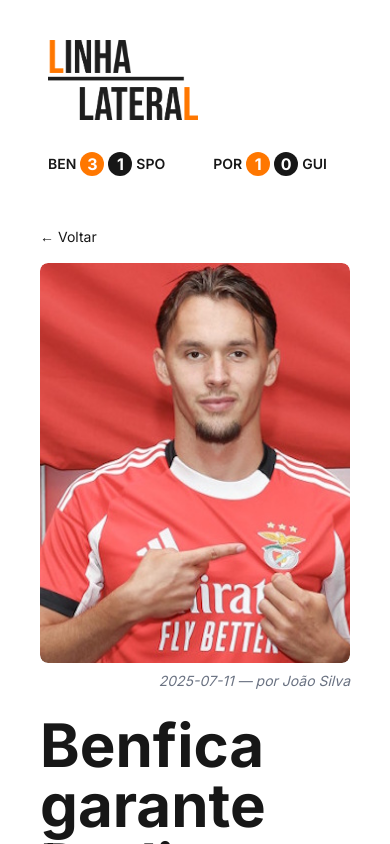
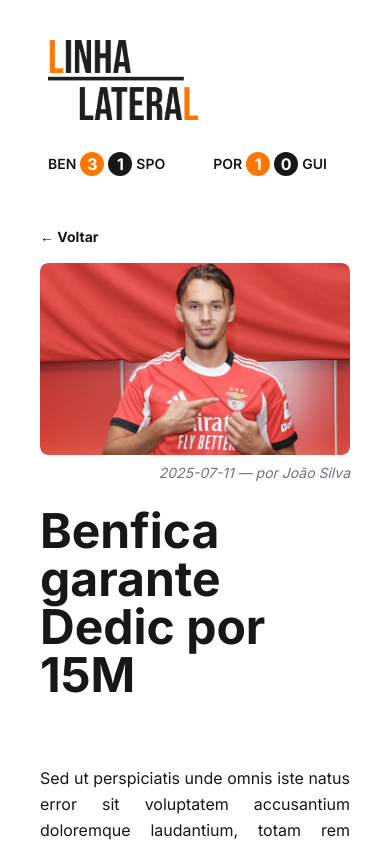
Before and after one commit to gambjoao/linha-lateral, a Next.js app: page / in a window 390 px wide. Built offline with nearby package versions, Linux system fonts and the light colour scheme.

Commit message:
Corrected mobile post view layout

```diff
--- a/src/components/PostView.tsx
+++ b/src/components/PostView.tsx
@@ -36,14 +36,14 @@
       {onBack && (
         <button
           onClick={onBack}
-          className="mb-4 text-sm text-primary-text hover:underline md:hidden"
+          className="mb-4 text-sm font-bold text-primary-text hover:underline md:hidden"
         >
           ← Voltar
         </button>
       )}
 
       {/* 🖼 Image */}
-      <div className="w-full h-100 relative rounded-lg overflow-hidden mb-2">
+      <div className="w-full h-48 md:h-100 relative rounded-lg overflow-hidden mb-2">
         <Image
           src={imageUrl}
           alt={title}
@@ -69,10 +69,10 @@
       </div>
 
       {/* 📝 Title */}
-      <h1 className="text-6xl font-bold mb-10">{title}</h1>
+      <h1 className="text-5xl md:text-6xl  font-bold mb-10">{title}</h1>
 
       {/* 📃 Text */}
-      <div className="text-base text-justify leading-relaxed whitespace-pre-line mr-18">
+      <div className="text-base text-justify leading-relaxed whitespace-pre-line md:mr-18">
         {content}
       </div>
     </article>
```
